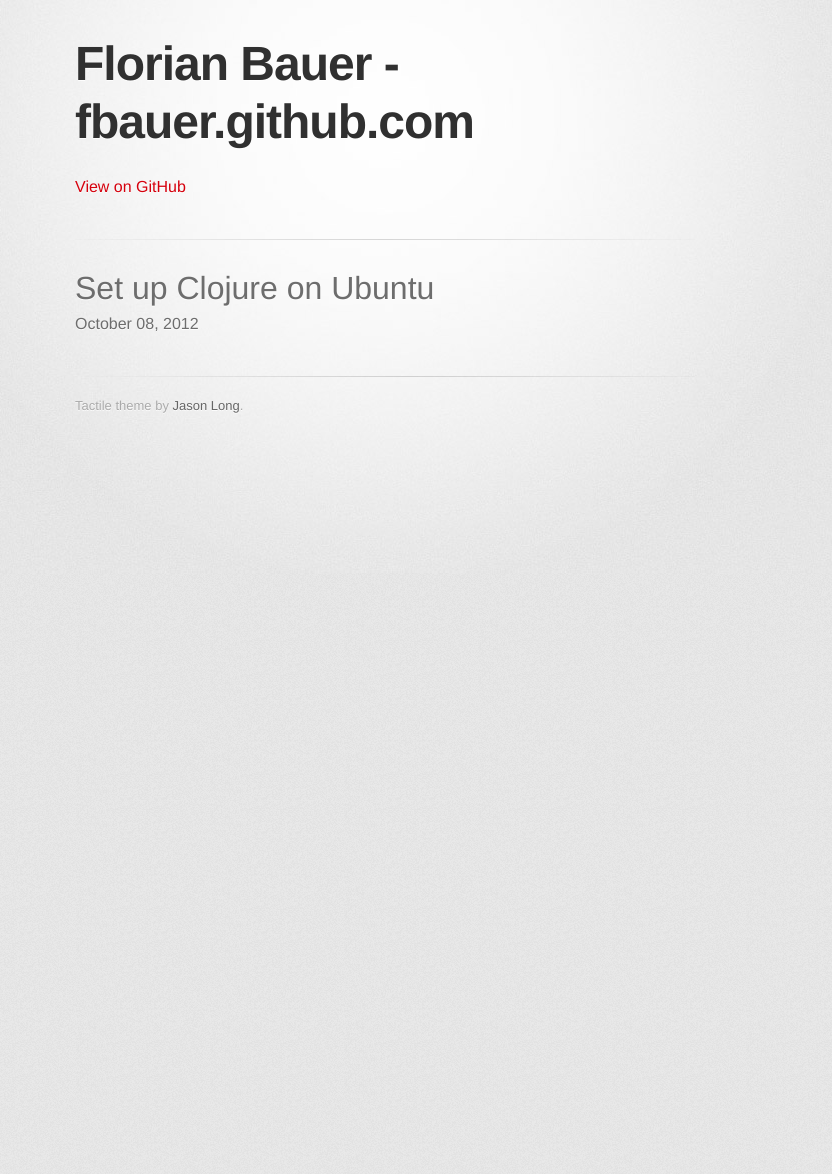
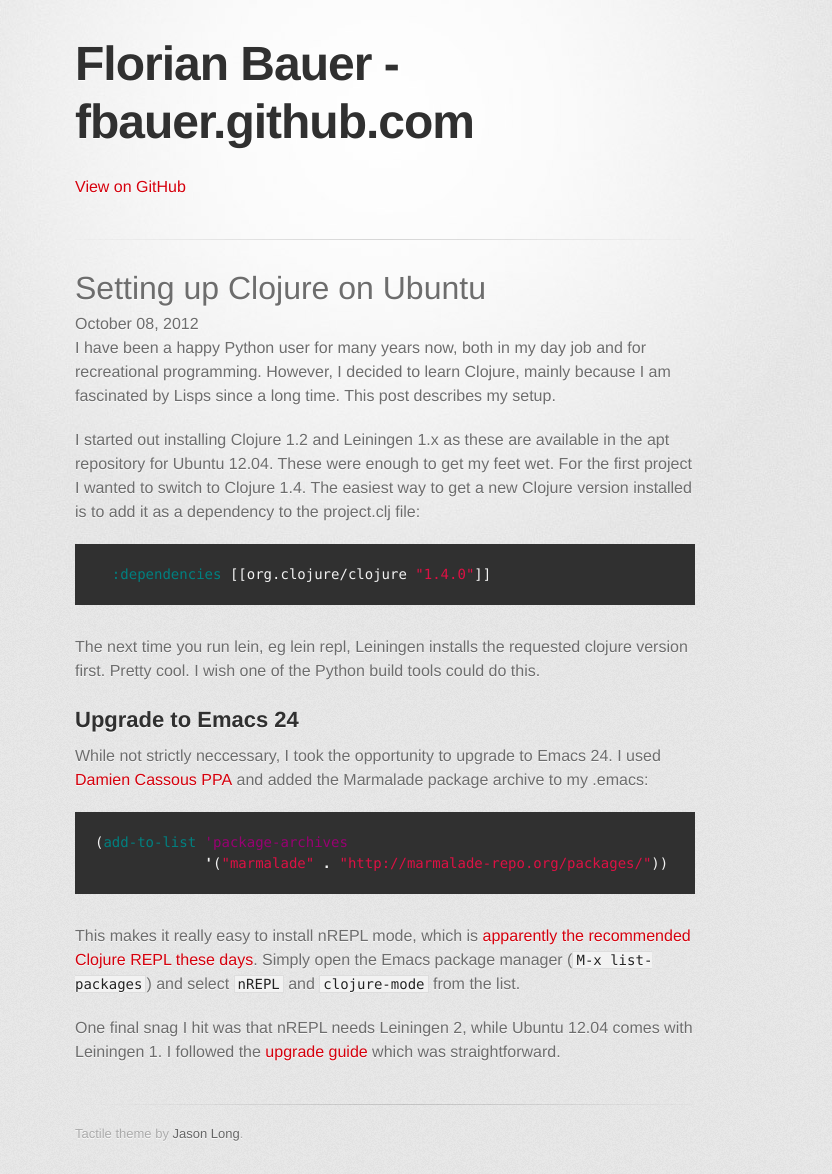
Before and after one commit to fbauer/fbauer.github.com, a Jekyll site: the page built from _posts/2012-10-08-Setup-Clojure-on-Ubuntu.md, in a window 1280 px wide. Shown: the whole page, without its empty margins (255-1087 px from the left). Built offline with Jekyll 4.4.1, drawn with Linux system fonts in a browser that asks for light colours; some web fonts are replaced; before the commit the page ends 900 px from its top, so only the background shows below that.

Commit message:
Explain my clojure / emacs setup

```diff
--- a/_posts/2012-10-08-Setup-Clojure-on-Ubuntu.md
+++ b/_posts/2012-10-08-Setup-Clojure-on-Ubuntu.md
@@ -1,4 +1,45 @@
 ---
-title: Set up Clojure on Ubuntu
+title: Setting up Clojure on Ubuntu
 layout: post
 ---
+
+I have been a happy Python user for many years now, both in my day job
+and for recreational programming.  However, I decided to learn
+Clojure, mainly because I am fascinated by Lisps since a long time.
+This post describes my setup.
+
+I started out installing Clojure 1.2 and Leiningen 1.x as these are
+available in the apt repository for Ubuntu 12.04.  These were enough
+to get my feet wet.  For the first project I wanted to switch
+to Clojure 1.4.  The easiest way to get a new Clojure version
+installed is to add it as a dependency to the project.clj file:
+
+{% highlight clojure %}
+  :dependencies [[org.clojure/clojure "1.4.0"]]
+{% endhighlight %}
+
+The next time you run lein, eg lein repl, Leiningen installs the
+requested clojure version first.  Pretty cool. I wish one of the
+Python build tools could do this.
+
+## Upgrade to Emacs 24
+
+While not strictly neccessary, I took the opportunity to upgrade to
+Emacs 24.  I used [Damien Cassous
+PPA](https://launchpad.net/~cassou/+archive/emacs) and added the
+Marmalade package archive to my .emacs:
+
+{% highlight elisp %}
+(add-to-list 'package-archives
+             '("marmalade" . "http://marmalade-repo.org/packages/"))
+{% endhighlight %}
+
+This makes it really easy to install nREPL mode, which is [apparently
+the recommended Clojure REPL these days](http://technomancy.us/163).
+Simply open the Emacs package manager (`M-x list-packages`) and select
+`nREPL` and `clojure-mode` from the list.
+
+One final snag I hit was that nREPL needs Leiningen 2, while Ubuntu
+12.04 comes with Leiningen 1.  I followed the [upgrade
+guide](https://github.com/technomancy/leiningen/wiki/Upgrading) which
+was straightforward.
```
